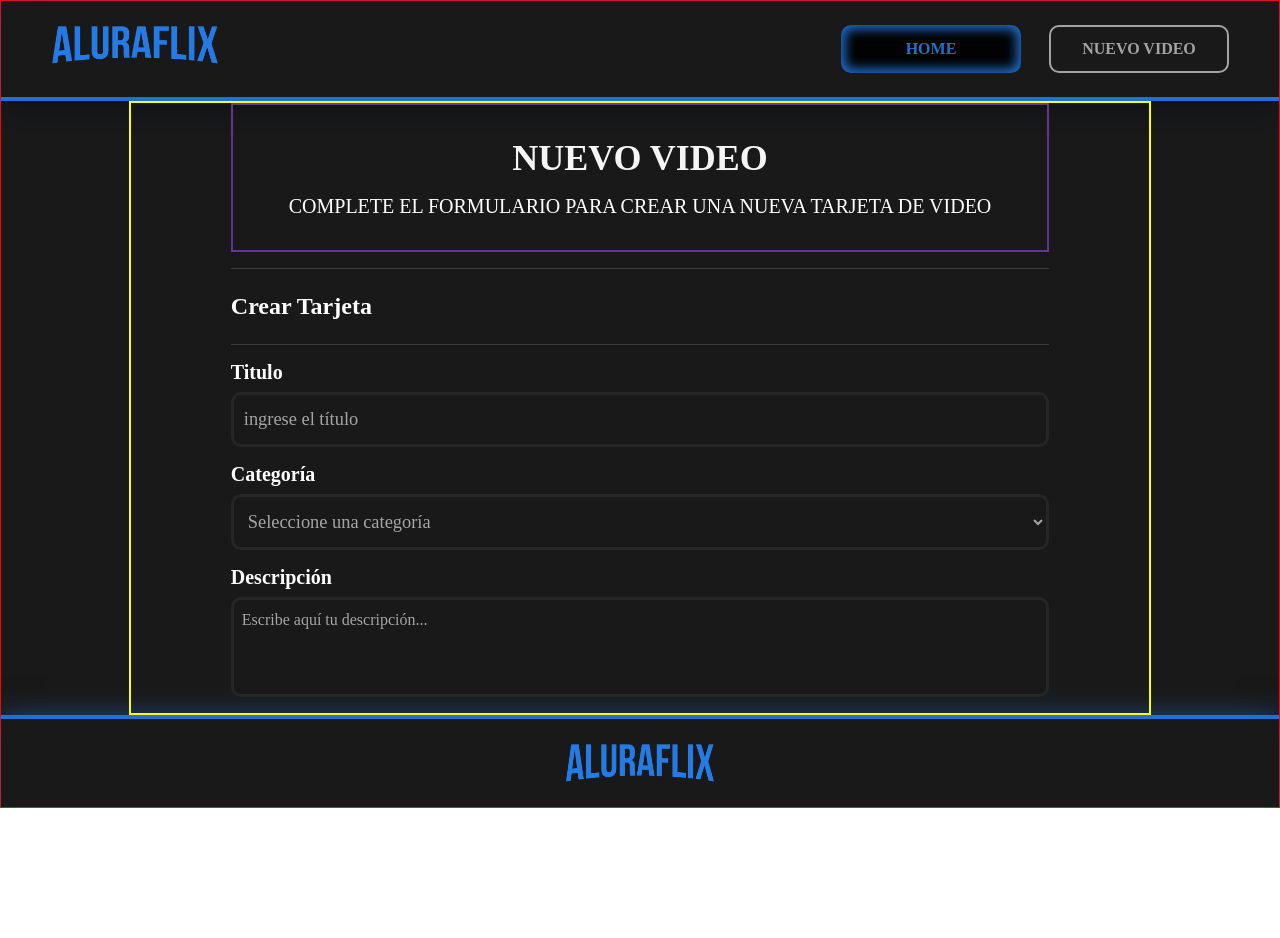
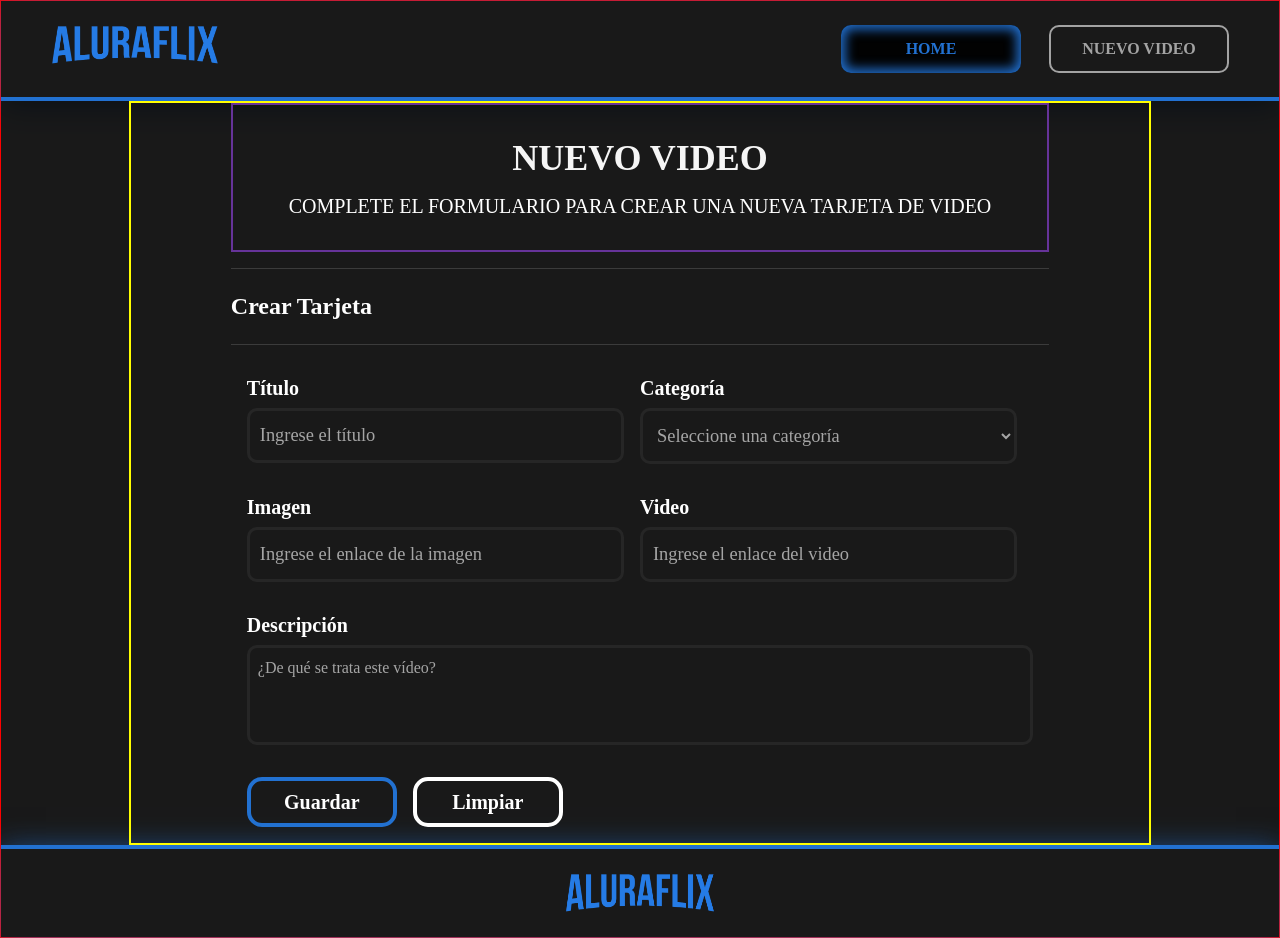
Before and after one commit to YossecSA/challengeAluraReact, a React (Vite) app: page /subirvideo in a window 1280 px wide. Before the commit the page ends 808 px from the top, so only its background shows below. Built offline with nearby package versions, Linux system fonts and the light colour scheme; data requests are answered from the project's data file.

Commit message:
funcionamiento de validacion del formulario terminado

```diff
--- a/package.json
+++ b/package.json
@@ -10,6 +10,8 @@
     "preview": "vite preview"
   },
   "dependencies": {
+    "axios": "^1.7.9",
+    "json-server": "^1.0.0-beta.3",
     "react": "^18.3.1",
     "react-dom": "^18.3.1",
     "react-router-dom": "^7.1.1"
--- /dev/null
+++ b/src/Components/Formulario/BotonesForm/BotonForm.jsx
@@ -0,0 +1,20 @@
+import React from "react";
+import style from "./BotonForm.module.css";
+
+export default function BotonForm({ children, type = "submit", onClick }) {
+    // Determina la clase CSS según el tipo
+    const buttonClass =
+        type === "clear"
+            ? `${style.botonFormulario} ${style.clearButton}`
+            : `${style.botonFormulario} ${style.addButton}`;
+
+    return (
+        <button
+            type={type === "clear" ? "button" : type} // Usar "button" para "clear"
+            className={buttonClass}
+            onClick={onClick} // Soporte para evento onClick
+        >
+            {children}
+        </button>
+    );
+}
--- /dev/null
+++ b/src/Components/Formulario/BotonesForm/BotonForm.module.css
@@ -0,0 +1,32 @@
+.botonFormulario {
+    width: 150px;
+    height: 50px;
+    font-size: 1.25rem;
+    font-weight: bold;
+    border: 4px solid;
+    border-radius: 15px;
+    cursor: pointer;
+    transition: background-color 0.3s ease;
+    background-color: transparent;
+    display: flex;
+    justify-content: center;
+    align-items: center; /* Centra el texto en el medio */
+}
+
+.clearButton {
+    border-color: #fff;
+    color: #fff;
+}
+
+.clearButton:hover {
+    background-color: rgba(204, 0, 0, 1); /* Rojo vibrante para hover */
+}
+
+.addButton {
+    color: #fff;
+    border-color: rgba(34, 113, 209, 1);
+}
+
+.addButton:hover {
+    background-color: rgba(0, 157, 255, 1); /* Azul claro para hover */
+}
--- a/src/Components/Formulario/SelectForm/SelectForm.jsx
+++ b/src/Components/Formulario/SelectForm/SelectForm.jsx
@@ -1,14 +1,20 @@
-import React from "react";
+import React, { useState, useEffect } from "react";
 import style from "./SelectForm.module.css";
+import { buscar } from "../../../api/api";
 
 export default function SelectForm({
     name,
     labelChild,
     value,
-    options,
     onChange,
     estado, // Indica si hay error (true para error, false para correcto)
 }) {
+
+    const [options, setOptions] = useState([]);
+
+    useEffect(() => {
+        buscar(`/categories`, setOptions)
+    }, []);
     return (
         <div className={style.inputContainer}>
             <label
@@ -27,8 +33,8 @@ export default function SelectForm({
                 <option value="" disabled>
                     {estado ? "Seleccione una opción válida" : "Seleccione una categoría"}
                 </option>
-                {options.map((option, index) => (
-                    <option key={index} value={option.value}>
+                {options.map((option) => (
+                    <option key={option.id} value={option.id}>
                         {option.label}
                     </option>
                 ))}
--- /dev/null
+++ b/src/Components/Pagina/FormSubirVideo/FormSubirVideo.jsx
@@ -0,0 +1,150 @@
+import React, { useState } from "react";
+import InputForm from "../../Formulario/InputForm/InputForm";
+import SelectForm from "../../Formulario/SelectForm/SelectForm";
+import TextareaForm from "../../Formulario/TextareaForm/TextareaForm";
+import style from "./FormSubirVideo.module.css";
+import BotonForm from "../../Formulario/BotonesForm/BotonForm";
+
+export default function FormSubirVideo() {
+    const initialFormData = {
+        titulo: "",
+        categoria: "",
+        imagen: "",
+        video: "",
+        descripcion: "",
+    };
+
+    const initialErrors = {
+        titulo: { error: false, message: "El título es obligatorio" },
+        categoria: { error: false, message: "Seleccione una categoría" },
+        imagen: {
+            error: false,
+            message: "El enlace de la imagen es obligatorio",
+        },
+        video: { error: false, message: "El enlace del video es obligatorio" },
+        descripcion: {
+            error: false,
+            message: "La descripción del video es obligatoria",
+        },
+    };
+
+    const [formData, setFormData] = useState(initialFormData);
+    const [errors, setErrors] = useState(initialErrors);
+
+    // Manejador de cambios en los campos
+    const handleChange = (e) => {
+        const { name, value } = e.target;
+
+        setFormData((prevData) => ({
+            ...prevData,
+            [name]: value,
+        }));
+
+        // Limpiar el error al escribir en el campo
+        if (value.trim() !== "") {
+            setErrors((prevErrors) => ({
+                ...prevErrors,
+                [name]: { ...prevErrors[name], error: false },
+            }));
+        }
+    };
+
+    // Validar campos vacíos
+    const validateForm = () => {
+        let hasError = false;
+        const nuevosErrores = Object.keys(formData).reduce((acc, key) => {
+            if (formData[key].trim() === "") {
+                acc[key] = {
+                    error: true,
+                    message: initialErrors[key].message,
+                };
+                hasError = true;
+            } else {
+                acc[key] = { error: false, message: "" };
+            }
+            return acc;
+        }, {});
+
+        setErrors(nuevosErrores);
+        return !hasError;
+    };
+
+    const handleSubmit = (e) => {
+        e.preventDefault();
+
+        if (validateForm()) {
+            console.log("Datos enviados:", formData);
+        } else {
+            console.log("Hay errores en el formulario.");
+        }
+    };
+
+    const handleClear = () => {
+        setFormData(initialFormData);
+        setErrors(initialErrors);
+    };
+
+    return (
+        <form className={style.container} onSubmit={handleSubmit}>
+            <div className={style.row}>
+                <InputForm
+                    labelChild="Título"
+                    placeholder="Ingrese el título"
+                    type="text"
+                    name="titulo"
+                    value={formData.titulo}
+                    onChange={handleChange}
+                    estado={errors.titulo.error}
+                    mensajeError={errors.titulo.message}
+                />
+                <SelectForm
+                    name="categoria"
+                    labelChild="Categoría"
+                    value={formData.categoria}
+                    onChange={handleChange}
+                    estado={errors.categoria.error}
+                    mensajeError={errors.categoria.message}
+                ></SelectForm>
+            </div>
+            <div className={style.row}>
+                <InputForm
+                    labelChild="Imagen"
+                    placeholder="Ingrese el enlace de la imagen"
+                    type="text"
+                    name="imagen"
+                    value={formData.imagen}
+                    onChange={handleChange}
+                    estado={errors.imagen.error}
+                    mensajeError={errors.imagen.message}
+                />
+                <InputForm
+                    labelChild="Video"
+                    placeholder="Ingrese el enlace del video"
+                    type="text"
+                    name="video"
+                    value={formData.video}
+                    onChange={handleChange}
+                    estado={errors.video.error}
+                    mensajeError={errors.video.message}
+                />
+            </div>
+            <div>
+                <TextareaForm
+                    name="descripcion"
+                    labelChild="Descripción"
+                    placeholder="¿De qué se trata este vídeo?"
+                    value={formData.descripcion}
+                    onChange={handleChange}
+                    estado={errors.descripcion.error}
+                    mensajeError={errors.descripcion.message}
+                />
+            </div>
+            <div className={style.containerBoton}>
+                <BotonForm type="submit">Guardar</BotonForm>
+                <BotonForm type="clear" onClick={handleClear}>
+                    Limpiar
+                </BotonForm>
+            </div>
+        </form>
+    );
+}
--- /dev/null
+++ b/src/Components/Pagina/FormSubirVideo/FormSubirVideo.module.css
@@ -0,0 +1,27 @@
+.container{
+    display: flex;
+    flex-direction: column;
+    gap: 1rem; /* Espacio entre los elementos */
+    padding: 1rem;
+}
+.row {
+    display: flex;
+    flex-wrap: wrap; /* Permite que los elementos se muevan a la siguiente fila */
+    gap: 1rem; /* Espacio entre las columnas */
+}
+.row > * {
+    flex: 1 1 calc(50% - 1rem); /* Ocupa el 50% del ancho menos el espacio */
+    max-width: calc(50% - 1rem);
+}
+
+@media (max-width: 768px) {
+    .row > * {
+        flex: 1 1 100%; /* En pantallas pequeñas, cada elemento ocupa el 100% */
+        max-width: 100%;
+    }
+}
+
+.containerBoton{
+    display: flex;
+    gap: 1rem;
+}
--- a/src/Pages/SubirVideo/SubirVideo.jsx
+++ b/src/Pages/SubirVideo/SubirVideo.jsx
@@ -1,28 +1,8 @@
 import React, { useState } from "react";
 import sytle from "./SubirVideo.module.css";
-import InputForm from "../../Components/Formulario/InputForm/InputForm";
-import SelectForm from "../../Components/Formulario/SelectForm/SelectForm";
-import TextareaForm from "../../Components/Formulario/TextareaForm/TextareaForm";
+import FormSubirVideo from "../../Components/Pagina/FormSubirVideo/FormSubirVideo";
 
 export default function SubirVideo() {
-    const [value, setValue] = useState(""); // Estado del select
-    const [error, setError] = useState(false); // Estado para el error
-    const handleChange = (e) => {
-        setValue(e.target.value);
-
-        // Validar si el usuario seleccionó una opción válida
-        if (e.target.value === "") {
-            setError(true);
-        } else {
-            setError(false);
-        }
-    };
-
-    const options = [
-        { value: "opcion1", label: "Opción 1" },
-        { value: "opcion2", label: "Opción 2" },
-        { value: "opcion3", label: "Opción 3" },
-    ];
     return (
         <div className={sytle.container}>
             <div className={sytle.headerContainer}>
@@ -35,27 +15,7 @@ export default function SubirVideo() {
                 <span className={sytle.articleTitle}>Crear Tarjeta</span>
             </div>
             <div>
-                <InputForm
-                    labelChild="Titulo"
-                    placeholder="ingrese el título"
-                    type="text"
-                    estado={false}
-                ></InputForm>
-                <SelectForm
-                    name="categoria"
-                    labelChild="Categoría"
-                    value={value}
-                    options={options}
-                    estado={error}
-                    onChange={handleChange}
-                ></SelectForm>
-                <TextareaForm
-                    name="descripcion"
-                    labelChild="Descripción"
-                    value={value}
-                    placeholder="Escribe aquí tu descripción..."
-                    estado={error}
-                />
+                <FormSubirVideo></FormSubirVideo>
             </div>
         </div>
     );
--- /dev/null
+++ b/src/api/api.js
@@ -0,0 +1,8 @@
+import axios from "axios";
+
+export const api = axios.create({ baseURL: "http://localhost:3001" });
+
+export const buscar = async (url, setDado) => {
+    const respuesta = await api.get(url);
+    setDado(respuesta.data);
+};
--- /dev/null
+++ b/src/data/db.json
@@ -0,0 +1,7 @@
+{
+    "categories": [
+        { "id": 1, "value": "tech", "label": "Tecnología" },
+        { "id": 2, "value": "health", "label": "Salud" },
+        { "id": 3, "value": "sports", "label": "Deportes" }
+    ]
+}
```
Also changed, not shown: 1 other file (tests, documents, lock files or other folders).
